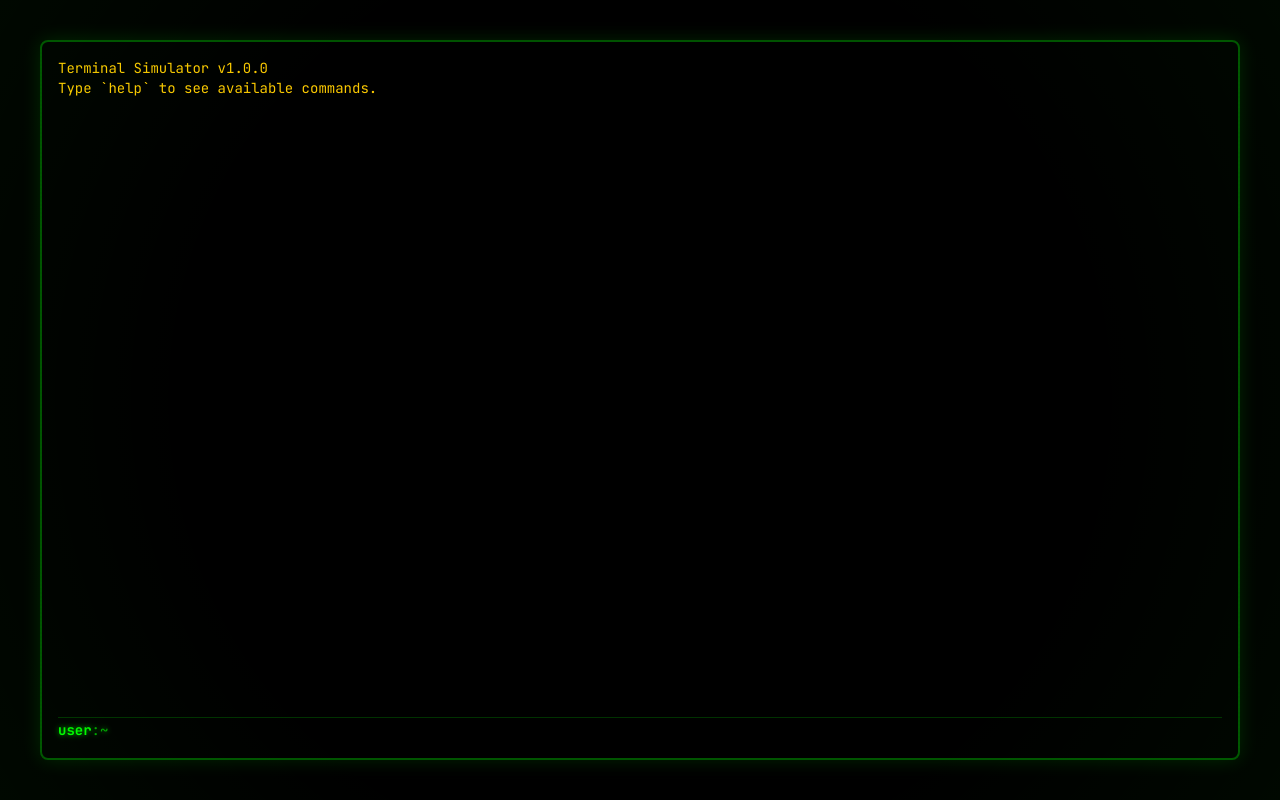
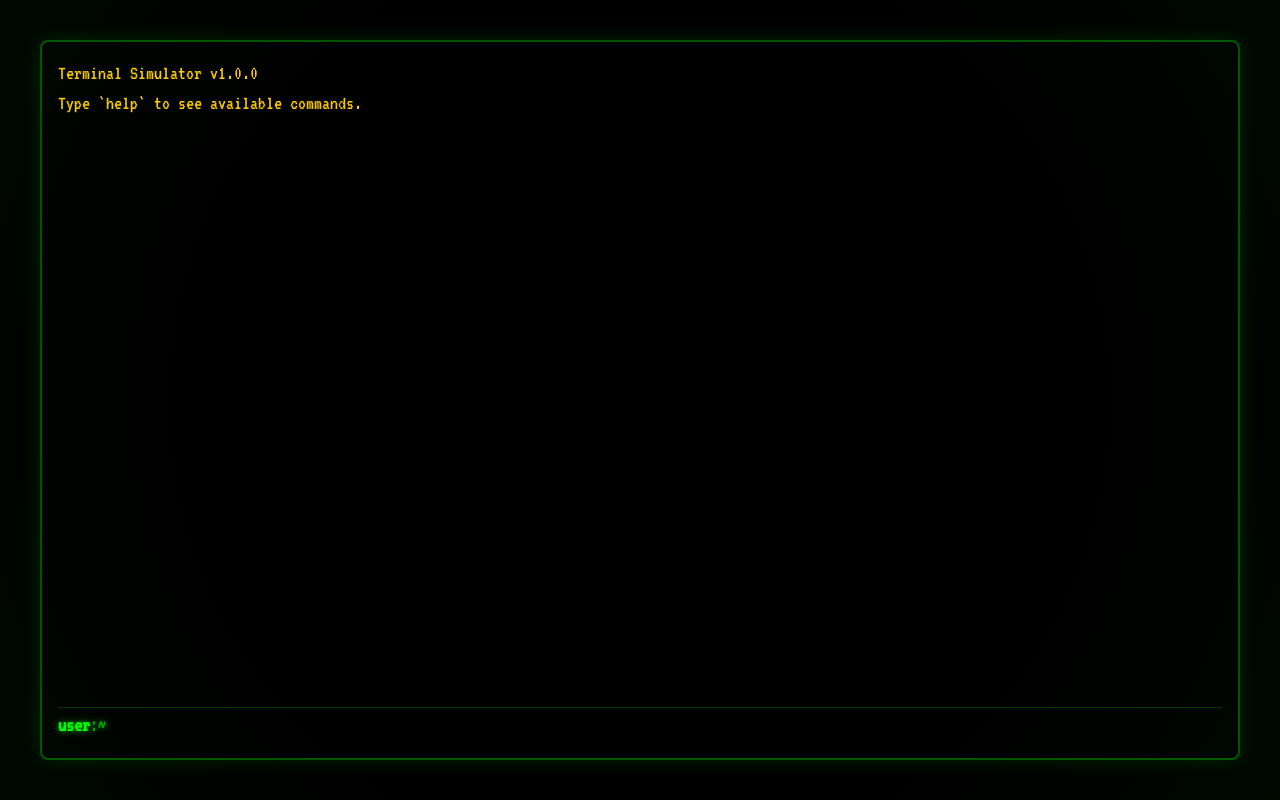
Before and after one commit to carlCarlson6/ci-simulator, a React (Vite) app: page / in a window 1280 px wide. Built offline with nearby package versions, Linux system fonts and the light colour scheme.

Commit message:
ui changes

```diff
--- a/index.html
+++ b/index.html
@@ -6,7 +6,7 @@
     <title>Cyberpunk Terminal Simulator</title>
     <link rel="preconnect" href="https://fonts.googleapis.com" />
     <link rel="preconnect" href="https://fonts.gstatic.com" crossorigin />
-    <link href="https://fonts.googleapis.com/css2?family=JetBrains+Mono:wght@400;700&display=swap" rel="stylesheet" />
+    <link href="https://fonts.googleapis.com/css2?family=VT323&display=swap" rel="stylesheet" />
   </head>
   <body class="bg-black text-terminal-green">
     <div id="root"></div>
--- a/src/components/Terminal.tsx
+++ b/src/components/Terminal.tsx
@@ -17,7 +17,7 @@ export function Terminal() {
   }, [initialize])
 
   return (
-    <div className="flex flex-col h-screen w-screen bg-terminal-bg text-terminal-green font-mono text-sm overflow-hidden relative p-4 md:p-8 lg:p-10">
+    <div className="flex flex-col h-screen w-screen bg-terminal-bg text-terminal-green font-mono overflow-hidden relative p-4 md:p-8 lg:p-10">
       <div className="relative flex-1 flex flex-col min-h-0 z-10 border-2 border-terminal-green-dark/50 rounded-lg overflow-hidden shadow-[0_0_20px_rgba(0,255,0,0.15)]">
         <div className="flex-1 overflow-hidden min-h-0">
           <TerminalOutput />
--- a/src/components/TerminalInput.tsx
+++ b/src/components/TerminalInput.tsx
@@ -133,7 +133,7 @@ export function TerminalInput() {
         onChange={(e) => setInput(e.target.value)}
         onKeyDown={handleKeyDown}
         rows={1}
-        className="flex-1 bg-transparent text-terminal-green font-mono text-sm outline-none border-none ring-0 focus:ring-0 focus:outline-none terminal-input terminal-glow min-h-[1.5em] py-0.5"
+        className="flex-1 bg-transparent text-terminal-green font-mono outline-none border-none ring-0 focus:ring-0 focus:outline-none terminal-input terminal-glow min-h-[1.5em] py-0.5"
         autoFocus
         spellCheck={false}
         autoComplete="off"
--- a/src/styles/terminal.css
+++ b/src/styles/terminal.css
@@ -1,7 +1,7 @@
 @import "tailwindcss";
 
 @theme {
-  --font-mono: 'JetBrains Mono', monospace;
+  --font-mono: 'VT323', 'Courier New', monospace;
   --color-terminal-bg: #000000;
   --color-terminal-green: #00ff00;
   --color-terminal-green-dim: #006600;
@@ -16,7 +16,8 @@
 body {
   background-color: #000000;
   color: #00ff00;
-  font-family: 'JetBrains Mono', monospace;
+  font-family: 'VT323', 'Courier New', monospace;
+  font-size: 20px;
   margin: 0;
   padding: 0;
   overflow: hidden;
```
